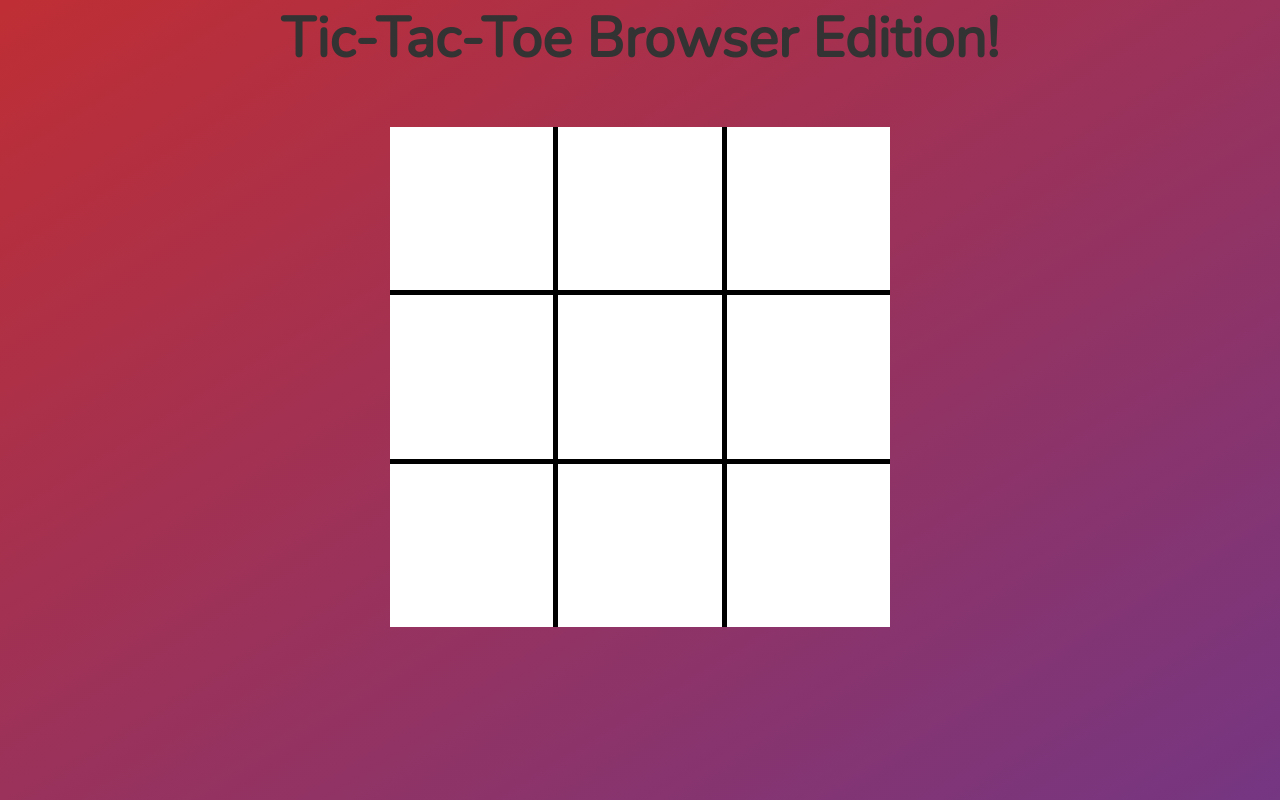
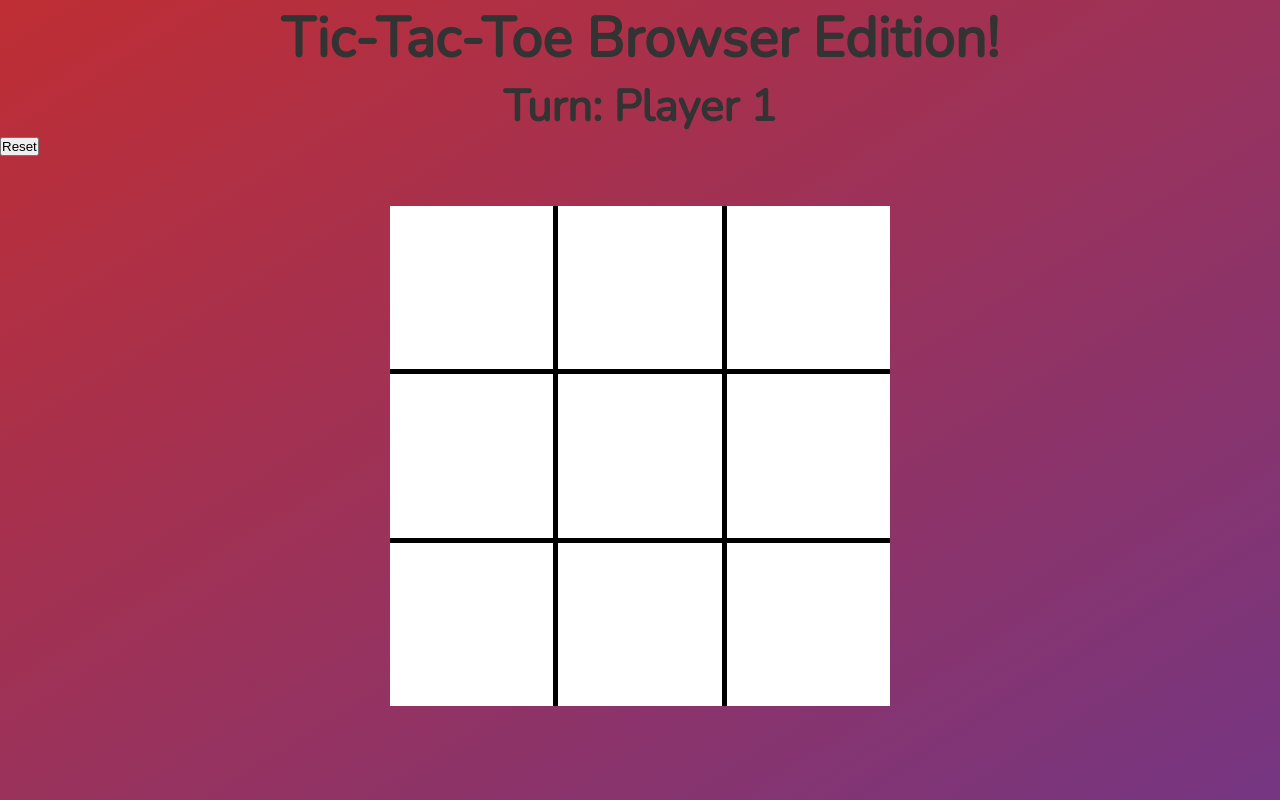
Before and after one commit to millerado/tic-tac-toe, a plain HTML site: page index.html in a window 1280 px wide. Drawn offline with nearby package versions, Linux system fonts and the light colour scheme.

Commit message:
display player turn created reset button and styled

```diff
--- a/css/style.css
+++ b/css/style.css
@@ -32,6 +32,13 @@ h1 {
   font-size: 56px;
 }
 
+h2 {
+  display: flex;
+  align-items: center;
+  justify-content: center;
+  font-size: 44px;
+}
+
 #board {
   display: grid;
   grid-template-columns: repeat(3, 1fr);
--- a/index.html
+++ b/index.html
@@ -12,6 +12,10 @@
     <header>
       <h1>Tic-Tac-Toe Browser Edition!</h1>
     </header>
-    <main></main>
+    <main>
+      <h2>Turn <span class="">: Player 1</span></h2>
+      <button class="btn btn-reset">Reset</button>
+      <section></section>
+    </main>
   </body>
 </html>
```
